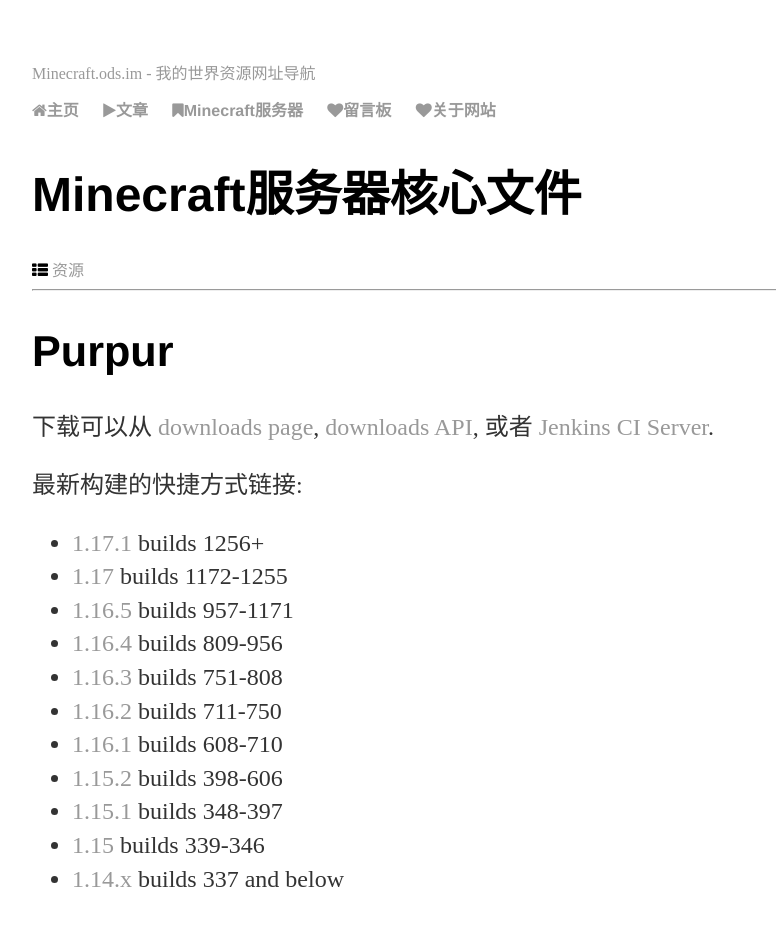
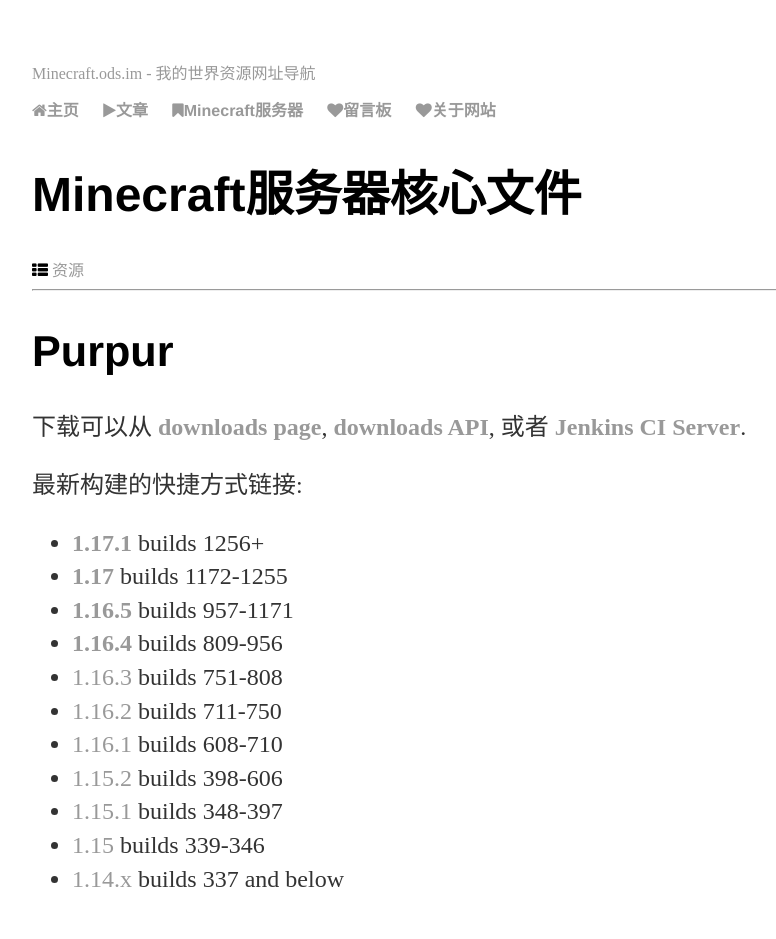
Before and after one commit to vlian5/Minecraft, a Jekyll site: the page built from _posts/2021-08-14-mcserverjar.md, in a window 1280 px wide. Shown: the top 939 px of the page, without its empty margins (160-936 px from the left). Built offline with Jekyll 4.4.1, drawn with Linux system fonts in a browser that asks for light colours; comment, search, counter and statistics services are not loaded; a style sheet for code colours, icons or effects is not loaded.

```diff
--- a/_posts/2021-08-14-mcserverjar.md
+++ b/_posts/2021-08-14-mcserverjar.md
@@ -6,13 +6,13 @@ mathjax: true
 ---
 ## Purpur
 
-下载可以从 [downloads page](https://purpur.pl3x.net/downloads/),  [downloads API](https://api.pl3x.net), 或者 [Jenkins CI Server](https://ci.pl3x.net/job/Purpur/).
+下载可以从 **[downloads page](https://purpur.pl3x.net/downloads/)**,  **[downloads API](https://api.pl3x.net)**, 或者 **[Jenkins CI Server](https://ci.pl3x.net/job/Purpur/)**.
 
 最新构建的快捷方式链接:
-* [1.17.1](https://api.pl3x.net/v2/purpur/1.17.1/latest/download) builds 1256+
-* [1.17](https://api.pl3x.net/v2/purpur/1.17/latest/download) builds 1172-1255
-* [1.16.5](https://api.pl3x.net/v2/purpur/1.16.5/latest/download) builds 957-1171
-* [1.16.4](https://api.pl3x.net/v2/purpur/1.16.4/latest/download) builds 809-956
+* **[1.17.1](https://api.pl3x.net/v2/purpur/1.17.1/latest/download)** builds 1256+
+* **[1.17](https://api.pl3x.net/v2/purpur/1.17/latest/download)** builds 1172-1255
+* **[1.16.5](https://api.pl3x.net/v2/purpur/1.16.5/latest/download)** builds 957-1171
+* **[1.16.4](https://api.pl3x.net/v2/purpur/1.16.4/latest/download)** builds 809-956
 * [1.16.3](https://api.pl3x.net/v2/purpur/1.16.3/latest/download) builds 751-808
 * [1.16.2](https://api.pl3x.net/v2/purpur/1.16.2/latest/download) builds 711-750
 * [1.16.1](https://api.pl3x.net/v2/purpur/1.16.1/latest/download) builds 608-710
@@ -23,7 +23,7 @@ mathjax: true
 
 ## Paper
 
-下载可以从 [downloads page](https://papermc.io/downloads/),
+下载可以从 **[downloads page](https://papermc.io/downloads/)**,
 
 最新构建的快捷方式链接:
 
```
